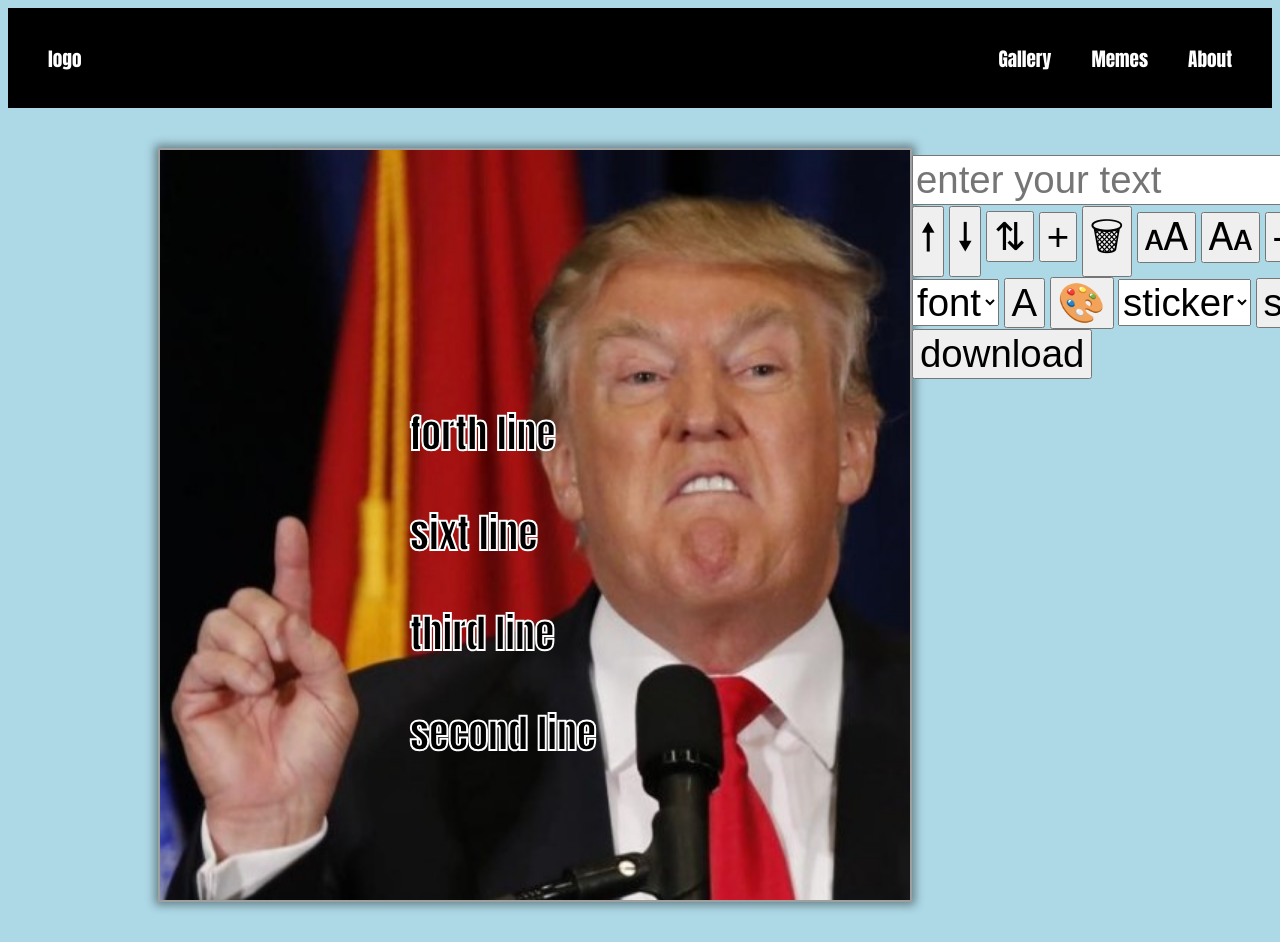
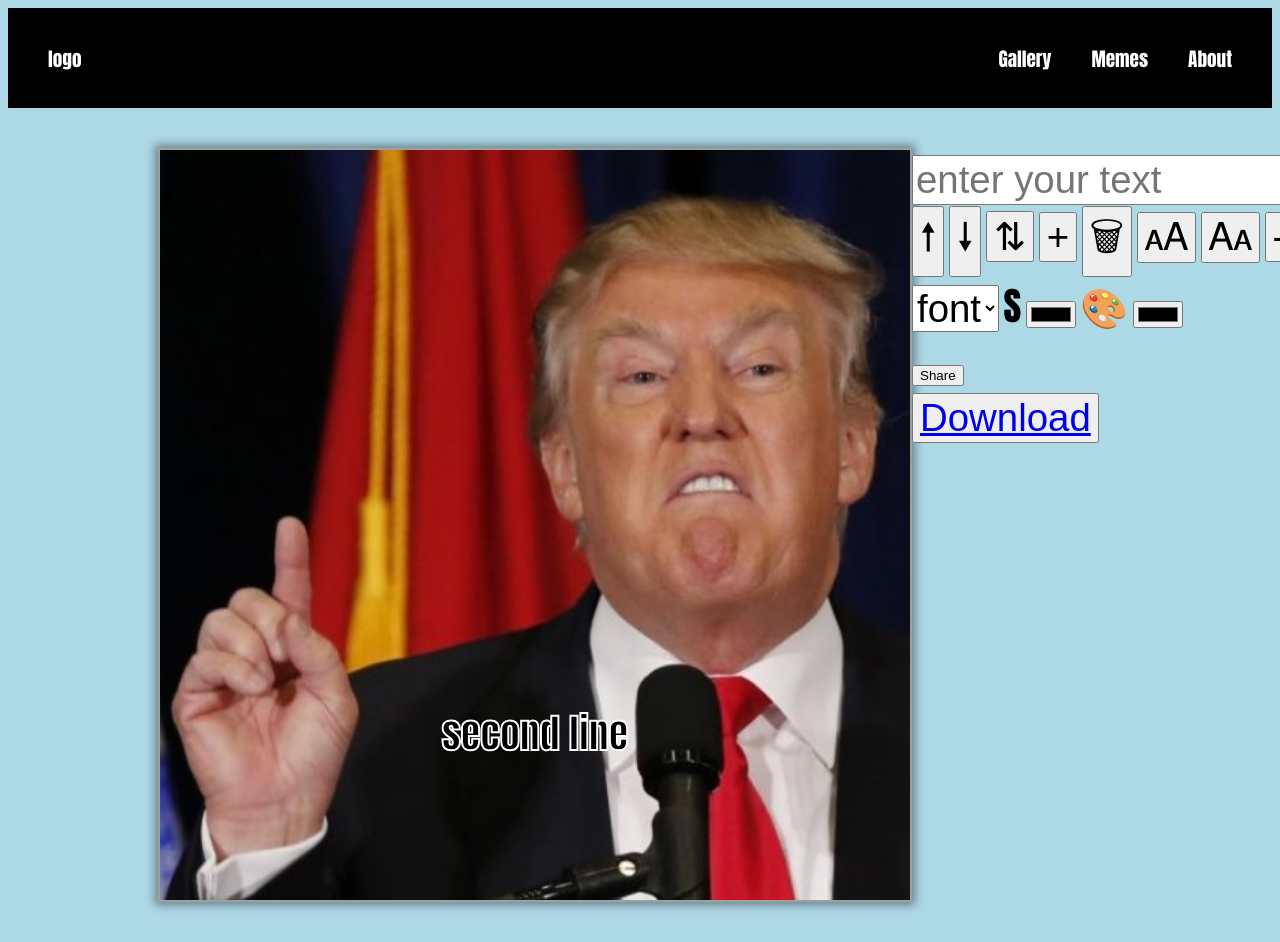
Before and after one commit to eyalyai/meme-generator, a plain HTML site: page index.html in a window 1280 px wide. Both pictures are taken after a click on the picture 264 px from the left and 323 px from the top of the page. Shown: the top 942 px of the page. Drawn offline with Linux system fonts and the light colour scheme.

Commit message:
third day start

```diff
--- a/css/main.css
+++ b/css/main.css
@@ -76,6 +76,32 @@ body {
     display: grid;
 }
 
+.modal {
+    position: absolute;
+    text-align: center;
+    top: 50vh;
+    left: 50vw;
+    transform: translate(-50%, -50%);
+    color: rgb(44, 44, 44);
+    background-color: rgba(255, 255, 255, 0.808);
+    border: 2px solid rgb(44, 44, 44);
+    padding: 50px 50px;
+}
+
+.modal h3 {
+    margin-bottom: 10px;
+}
+
+.modal .close-modal-btn:hover {
+    border: 1px solid rgb(255, 0, 0);
+    color: rgb(255, 0, 0);
+}
+
+.modal .share-btn:hover {
+    border: 1px solid rgb(7, 212, 0);
+    color: rgb(7, 212, 0);
+}
+
 
 /* flex helper */
 
--- a/index.html
+++ b/index.html
@@ -43,15 +43,25 @@
                     <option value="line">font</option>
                     <option value="triangle">font</option>
                 </select>
-                <button class="btn-border btn">A</button>
-                <button class="btn-color btn">&#127912</button>
-                <select class="sticker-select" name="sticker" id="sticker" onchange="onSetFont(this.value)">
+
+                <label for="stroke-color" class="btn-stroke btn">S</label>
+                <input class="stroke-color" id="stroke-color" type="color" oninput="onChangeStroke(this,this.value)">
+                <label for="fill-color" class="btn-color btn">&#127912</label>
+                <input class="fill-color" id="fill-color" type="color" oninput="onChangeColor(this,this.value)">
+                <!-- bonus -->
+                <!-- <select class="sticker-select" name="sticker" id="sticker" onchange="onSetFont(this.value)">
                     <option value="line">sticker</option>
                     <option value="triangle">sticker</option>
-                </select>
-                <button class="btn-share btn">share</button>
-                <button class="btn-download btn">download</button>
+                </select> -->
+                <form method="post" enctype="multipart/form-data" onsubmit="uploadImg(this, event)">
+                    <input name="img" id="imgData" type="hidden" />
+                    <button class="btn btn-publish" type="submit">Share</button>
+                </form>
+                <button class="btn-download btn" onclick="onDownload()">
+                    <a href="#" onclick="onDownload(this)" download="">Download</a>
+                </button>
             </section>
+            <div class="modal share-modal" hidden></div>
         </section>
 
         <section class="gallery">
@@ -69,5 +79,6 @@
 <script src="js/meme-editor-controller.js"></script>
 <script src="js/image-gallery-service.js"></script>
 <script src="js/meme-editor-service.js"></script>
+<script src="js/upload-service.js"></script>
 
 </html>
--- a/js/meme-editor-controller.js
+++ b/js/meme-editor-controller.js
@@ -44,6 +44,8 @@ function addListeners() {
     onBtnMove();
     onSwitchLine();
     onRemoveLine();
+    onBtnStroke();
+    onBtnColor();
     drawImg();
 }
 
@@ -55,6 +57,7 @@ function onBtnFontSize() {
 function onBtnTextAlign() {
     var elAlignBtns = document.querySelectorAll('.btn-align');
     Array.from(elAlignBtns).map(btn => btn.addEventListener('click', updateTextAlign));
+    drawImg();
 }
 
 function onBtnMove() {
@@ -73,10 +76,47 @@ function switchLine() {
     document.querySelector('.text-line').focus();
 }
 
-function onRemoveLine() {
+function onRemoveLine() { //not working
     var elRemovehBtn = document.querySelector('.btn-delete-line');
     elRemovehBtn.addEventListener('click', removeLine);
 }
+
+function onBtnStroke() {
+    var elBtnStroke = document.querySelector('.btn-stroke');
+    elBtnStroke.addEventListener('click', onChangeStroke);
+}
+
+function onBtnColor() {
+    var elBtnColor = document.querySelector('.btn-color');
+    elBtnColor.addEventListener('click', onChangeColor);
+}
+
+function onChangeStroke(ev, val) {
+    // ev.classList.remove('hide');
+    updateStroke(val)
+    drawImg();
+}
+
+function onChangeColor(ev, val) {
+    // ev.classList.remove('hide');
+    updateColor(val)
+    drawImg();
+}
+
+
+function onDownload(elBtn) {
+    console.log('hi');
+    var canvasData = gCanvas.toDataURL();
+    elBtn.href = canvasData;
+    elBtn.download = 'my-canvas.jpg';
+}
+
+function closeModal() {
+    var elModal = document.querySelector('.share-modal')
+    elModal.hidden = true
+}
+
+
 
 // addMouseListeners()
 // addTouchListeners()
--- a/js/meme-editor-service.js
+++ b/js/meme-editor-service.js
@@ -6,11 +6,11 @@ var gMeme = {
     lines: [{
             txt: 'first line',
             size: 40,
-            align: 'left',
+            align: 'center',
             color: 'black',
             strokeColor: 'white',
             position: {
-                x: 250,
+                x: 375,
                 y: 100
             },
             font: 'Impact',
@@ -18,51 +18,15 @@ var gMeme = {
         {
             txt: 'second line',
             size: 40,
-            align: 'left',
+            align: 'center',
             color: 'black',
             strokeColor: 'white',
             position: {
-                x: 250,
+                x: 375,
                 y: 600
             },
             font: 'Impact',
-        },
-        {
-            txt: 'third line',
-            size: 40,
-            align: 'left',
-            color: 'black',
-            strokeColor: 'white',
-            position: {
-                x: 250,
-                y: 500
-            },
-            font: 'Impact',
-        },
-        {
-            txt: 'forth line',
-            size: 40,
-            align: 'left',
-            color: 'black',
-            strokeColor: 'white',
-            position: {
-                x: 250,
-                y: 300
-            },
-            font: 'Impact',
-        },
-        {
-            txt: 'sixt line',
-            size: 40,
-            align: 'left',
-            color: 'black',
-            strokeColor: 'white',
-            position: {
-                x: 250,
-                y: 400
-            },
-            font: 'Impact',
-        },
+        }
     ]
 }
 var gCurrLine = gMeme.lines[gMeme.selectedLineIdx];
@@ -145,11 +109,15 @@ function updateTextAlign(ev) {
     switch (val) {
         case 'right':
             gMeme.lines[gMeme.selectedLineIdx].align = 'right';
+            break;
         case 'center':
             gMeme.lines[gMeme.selectedLineIdx].align = 'center';
+            break;
         case 'left':
             gMeme.lines[gMeme.selectedLineIdx].align = 'left';
+            break;
     }
+    console.log(gMeme.lines[gMeme.selectedLineIdx].align);
     drawImg();
 }
 
@@ -175,14 +143,23 @@ function updateCurrLine() {
 }
 
 function removeLine() {
+    if (!gMeme.selectedLineIdx === 0 && gMeme.lines.length > 0) return;
     console.log(gMeme.lines);
     gMeme.lines.splice(gMeme.selectedLineIdx, 1);
     console.log(gMeme.lines);
     // if (gMeme.lines.length === 0) {
 
     // }
-    // if (!gMeme.selectedLineIdx === 0 && gMeme.lines.length > 0)
 }
+
+function updateStroke(val) {
+    gCurrLine.strokeColor = val;
+}
+
+function updateColor(val) {
+    gCurrLine.color = val;
+}
+
 // function resizeCanvas(elImg) {
 //     var elContainer = document.querySelector('.canvas-container');
 //     gCanvas.width = elContainer.offsetWidth
--- /dev/null
+++ b/js/upload-service.js
@@ -0,0 +1,35 @@
+'use strict'
+
+function uploadImg(elForm, ev) {
+    ev.preventDefault();
+    document.getElementById('imgData').value = gCanvas.toDataURL("image/jpeg");
+    doUploadImg(elForm, onSuccess);
+
+    function onSuccess(uploadedImgUrl) {
+        uploadedImgUrl = encodeURIComponent(uploadedImgUrl)
+        var elModal = document.querySelector('.share-modal')
+        elModal.innerHTML = `
+        <h3>Are you sure you want to share this Canvas?</h3>
+        <button class="btn share-btn" href="https://www.facebook.com/sharer/sharer.php?u=${uploadedImgUrl}&t=${uploadedImgUrl}" title="Share on Facebook" target="_blank" onclick="window.open('https://www.facebook.com/sharer/sharer.php?u=${uploadedImgUrl}&t=${uploadedImgUrl}'); closeModal(); return false;">
+           Share
+        </button>
+        <button class="btn close-modal-btn" onclick="closeModal()">Close</button>
+        `
+        elModal.hidden = false
+    }
+}
+
+function doUploadImg(elForm, onSuccess) {
+    var formData = new FormData(elForm);
+    fetch('http://ca-upload.com/here/upload.php', {
+            method: 'POST',
+            body: formData
+        })
+        .then(function(res) {
+            return res.text()
+        })
+        .then(onSuccess)
+        .catch(function(err) {
+            console.error(err)
+        })
+}
```
